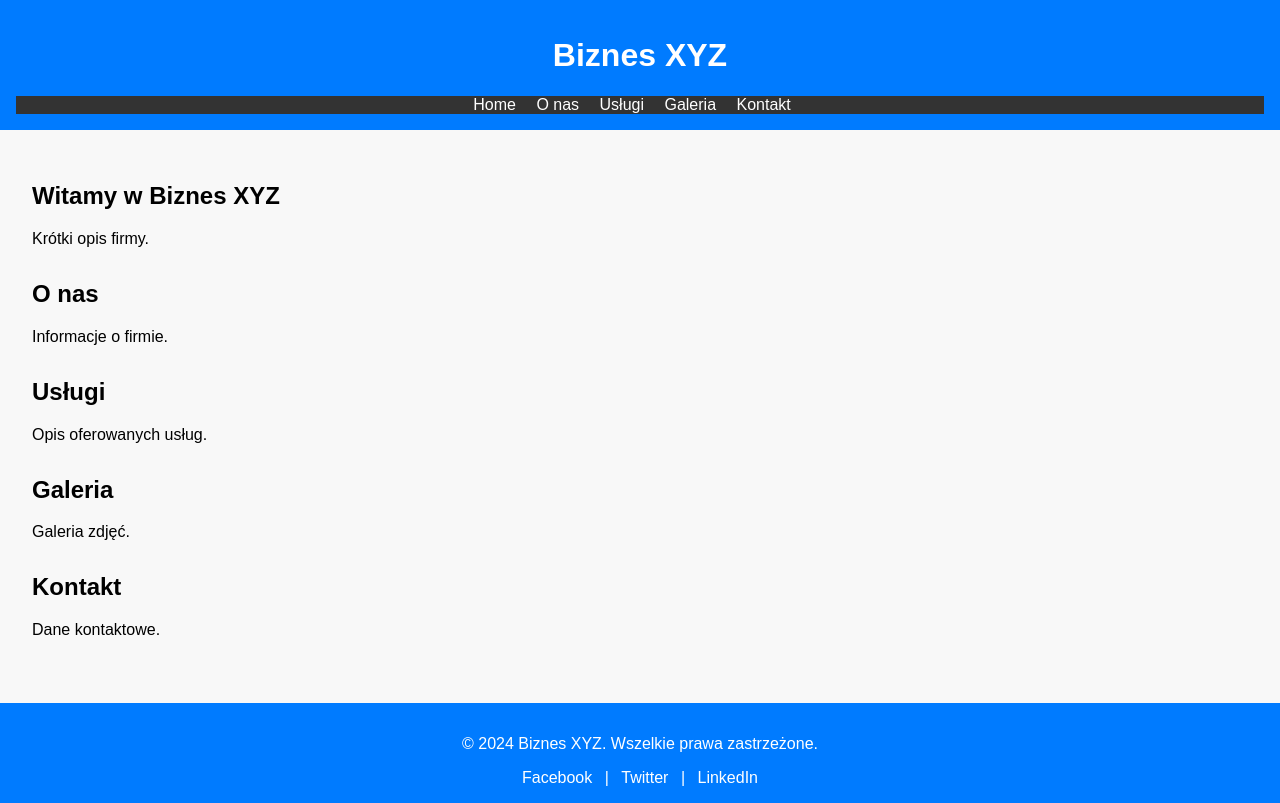
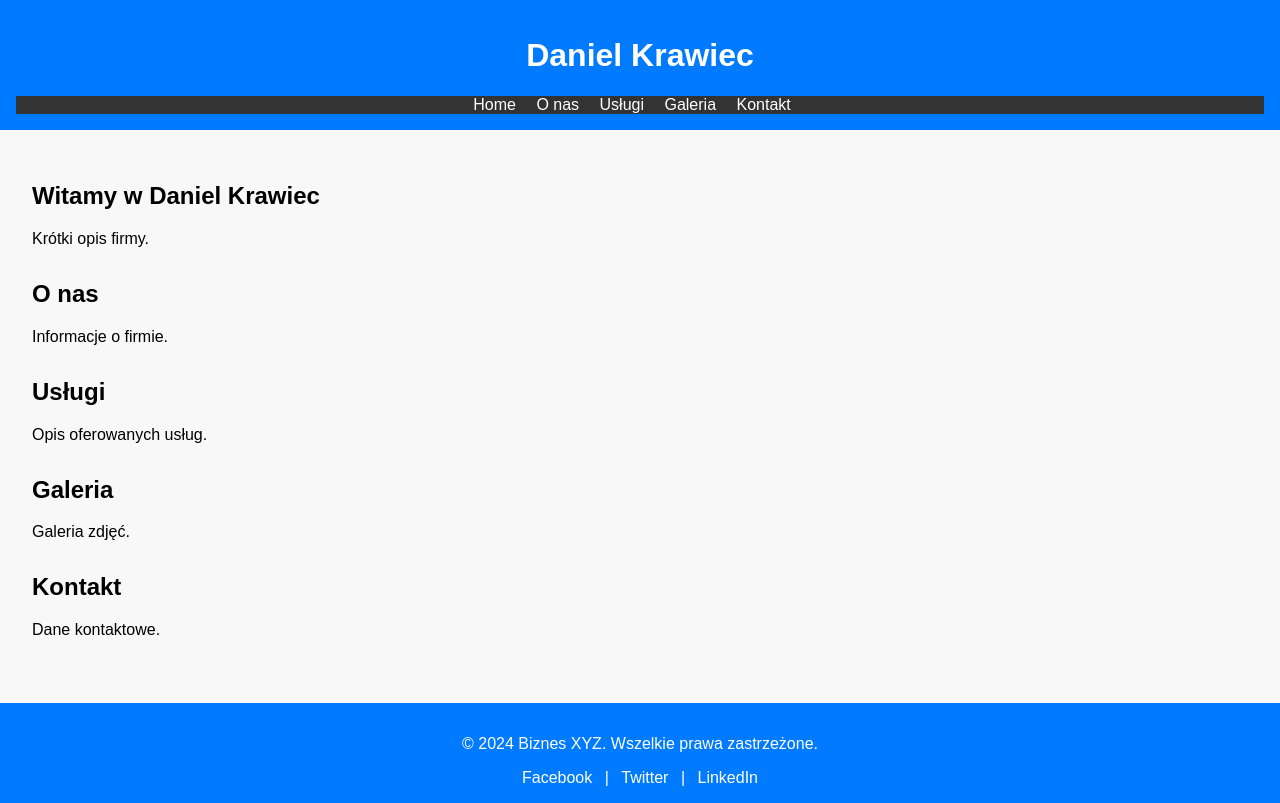
Before and after one commit to KrawiecDaniel/KrawiecDaniel.github.io, a plain HTML site: page index.html in a window 1280 px wide. Drawn offline with Linux system fonts and the light colour scheme.

Commit message:
Update index.html

```diff
--- a/index.html
+++ b/index.html
@@ -8,7 +8,7 @@
 </head>
 <body>
     <header>
-        <h1>Biznes XYZ</h1>
+        <h1>Daniel Krawiec</h1>
         <nav>
             <ul>
                 <li><a href="#home">Home</a></li>
@@ -21,7 +21,7 @@
     </header>
     <main>
         <section id="home">
-            <h2>Witamy w Biznes XYZ</h2>
+            <h2>Witamy w Daniel Krawiec</h2>
             <p>Krótki opis firmy.</p>
         </section>
         <section id="about">
```
